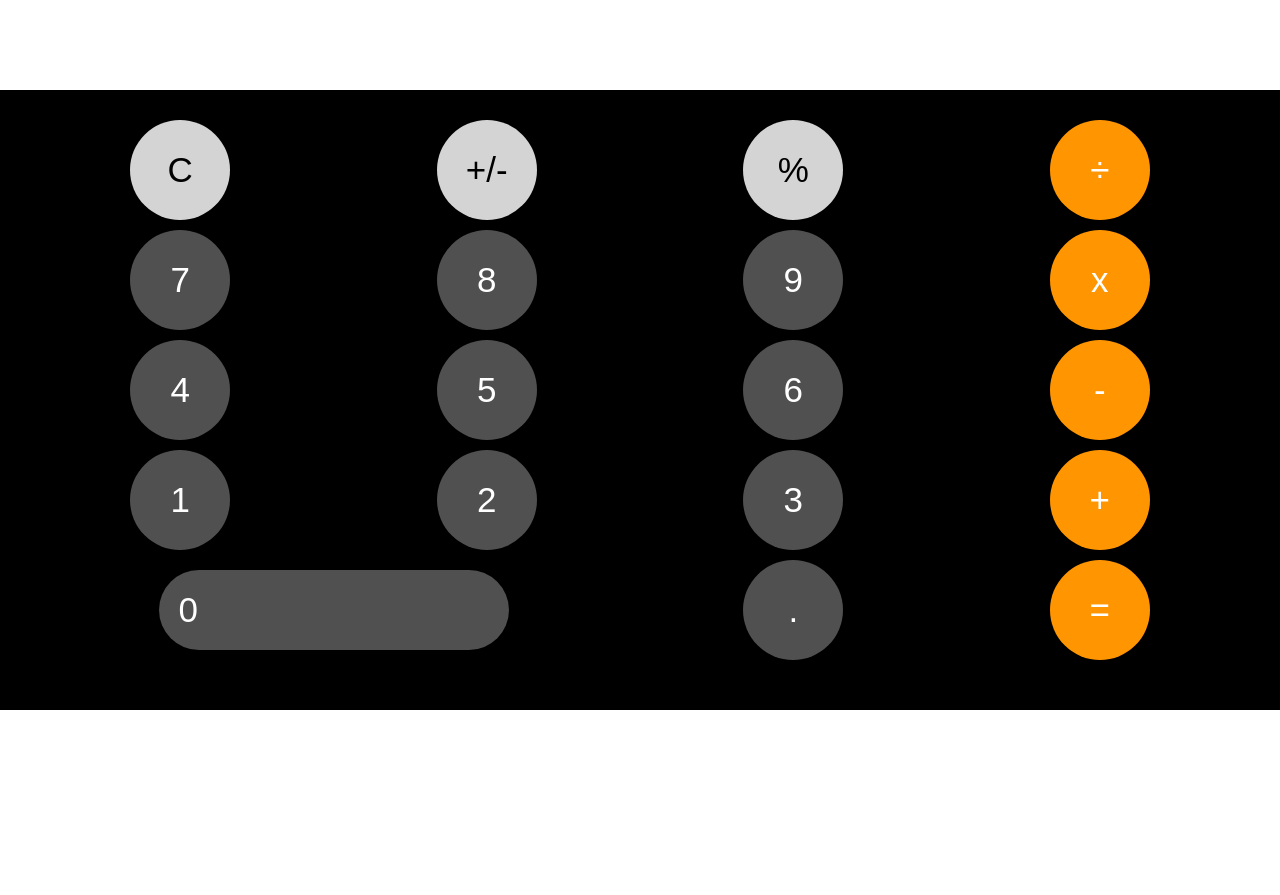
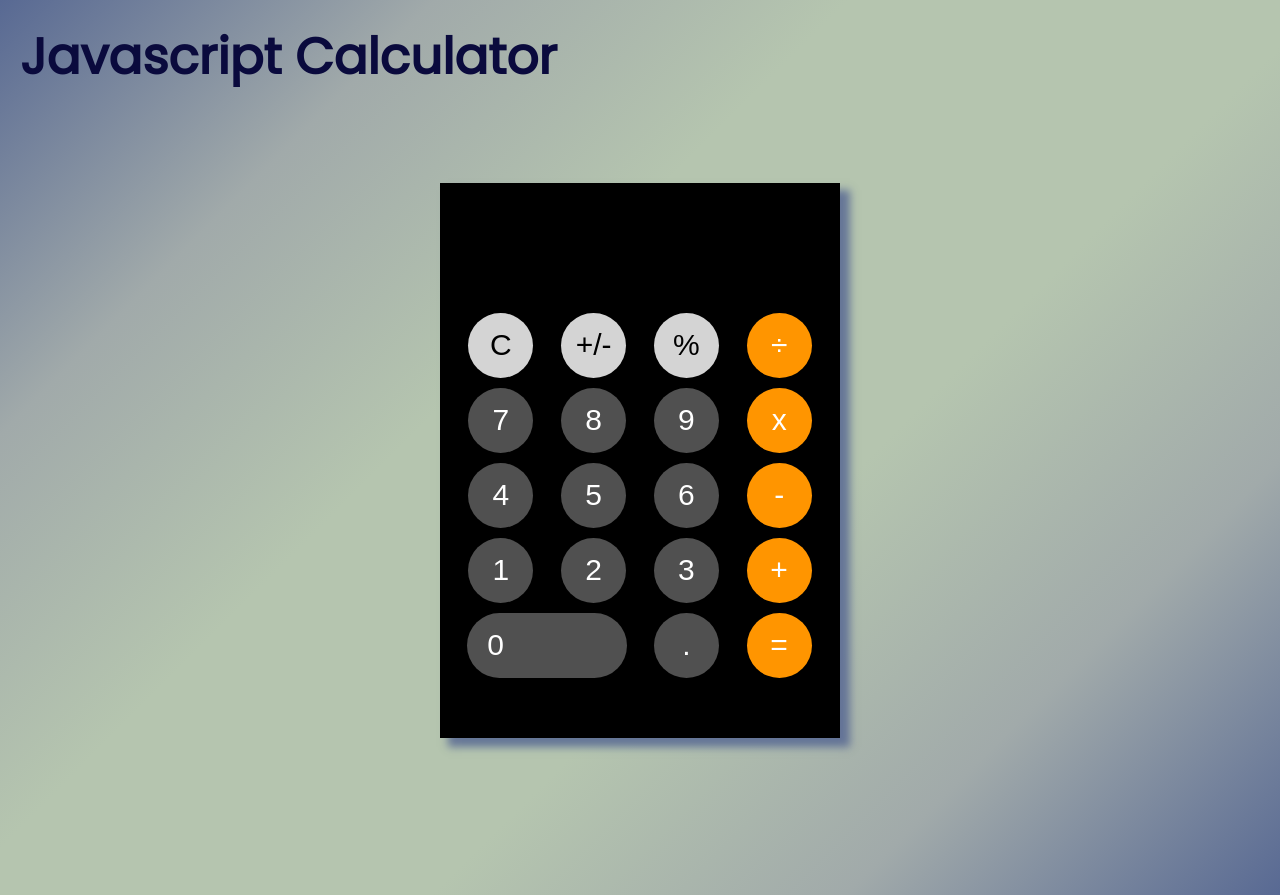
Before and after one commit to jmlow-hub/Calculator, a plain HTML site: page index.html in a window 1280 px wide. Before the commit the page ends 800 px from the top, so only its background shows below. Drawn offline with Linux system fonts and the light colour scheme.

Commit message:
styling changes: background, @media

```diff
--- a/index.html
+++ b/index.html
@@ -8,11 +8,14 @@
   <title>Calculator</title>
 </head>
 <body>
+  <heading class="calculator__heading">
+    <h1>Javascript Calculator</h1>
+  </heading>
   <main>
     <div class="calculator">
       <div class="calculator__display">
         <p>
-
+          <!--  button values are displayed here -->
 
         </p>
       </div>
--- /dev/null
+++ b/styles/_background.scss
@@ -0,0 +1,33 @@
+@import "./variables";
+
+h1 {
+  font-family: $font;
+  font-size: 50px;
+  padding: 20px 0 0 20px;
+  color: #0a0a3d;
+
+
+
+}
+
+main {
+  width: 100vw;
+  height: 100vh;
+  display: flex;
+  flex-direction: column;
+  justify-content: center;
+  align-items: center;
+
+
+}
+
+@media screen and (max-width: 500px) {
+
+  h1 {
+    display: none;
+  }
+
+  main {
+    background: black;
+  }
+}
--- a/styles/_calculator.scss
+++ b/styles/_calculator.scss
@@ -2,25 +2,48 @@
 
 
 .calculator {
-  width: 100vw;
-  //height: 100vh;
+  width: 400px;
   display: flex;
   flex-direction: column;
   justify-content: space-between;
   align-items: center;
+  padding: 10px;
+  margin-bottom: 70px;
   background-color: black;
   font-size: 20px;
+  box-shadow: 9px 8px 8px 1px rgba(88,105,147,0.85);
+
 
     &__display {
       display: flex;
       justify-content: flex-end;
-      align-items: center;
-      min-height: 15%;
+      align-items: flex-end;
       width: 95%;
-      margin: 15px;
+      height: 120px;
       color: $text-color;
       font-family: $font;
+      font-weight: bold;
       font-size: 2em;
+
+        p {
+          height: 90px;
+          margin-top: 15px;
+
+        }
     }
 
 }
+
+@media screen and (max-width: 500px) {
+   .calculator {
+     width: 100%;
+     height: 100%;
+     justify-content: center;
+     box-shadow: none;
+
+     &__display {
+       width: 350px;
+     }
+
+   }
+}
--- a/styles/_keypad.scss
+++ b/styles/_keypad.scss
@@ -5,11 +5,12 @@
   width: 95%;
   display: grid;
   grid-template-columns: repeat(4, minmax(10px, 1fr));
-
   justify-items: center;
   align-items: center;
   padding-bottom: 50px;
   gap: 10px;
+  font-family: $font;
+  font-weight: bold;
 
 
   &__misc {
@@ -42,6 +43,10 @@
     border: none;
     cursor: pointer;
 
+    &:hover {
+      opacity: 0.6;
+    }
+
 
   }
 
@@ -64,32 +69,11 @@
 
 
 
-@media screen and (min-width: 540px) {
+@media screen and (max-width: 500px) {
   .calculator__keys {
-    button {
-    height: 80px;
-    width: 80px;
-    font-size: 175%;
-    }
+    width: 350px;
+    height: 600px;
 
-    #zero {
-      width: 250px;
-      height: 80px;
 
-}
   }
 }
-
-@media screen and (min-width: 1220px) {
-  .calculator__keys {
-    button {
-      height: 100px;
-      width: 100px;
-    }
-
-    #zero {
-      width: 350px;
-      height: 80px;
-    }
-  }
-}
--- a/styles/_variables.scss
+++ b/styles/_variables.scss
@@ -1,5 +1,7 @@
+@import url('https://fonts.googleapis.com/css2?family=Poppins&display=swap');
+
 $number-color: #505050;
 $operator-color: #FF9500;
 $other-button-color: #d4d4d4;
 $text-color: white;
-$font: "Helvetica", sans-serif;
+$font: 'Poppins', sans-serif;
--- a/styles/styles.scss
+++ b/styles/styles.scss
@@ -3,6 +3,7 @@
  @import "_variables";
  @import "_calculator";
  @import "_keypad";
+ @import "./background";
 
 
 * {
@@ -12,11 +13,13 @@
 
 }
 
-main {
-  width: 100vw;
-  height: 100vh;
-  display: flex;
-  justify-content: space-around;
+body {
+  background: linear-gradient(315deg, rgb(88, 105, 147) 0%, hsla(180, 5%, 65%, 1) 20%, hsla(104, 16%, 73%, 1) 39%, hsla(104, 16%, 73%, 1) 61%, hsla(180, 5%, 65%, 1) 80%, hsla(223, 25%, 46%, 1) 100%);
 
-  align-items: center;
 }
+
+@media screen and (max-width: 500px) {
+  body {
+    background: black;
+}
+}
```
Also changed, not shown: styles/_calculator.css, styles/_keypad.css, styles/styles.css.
